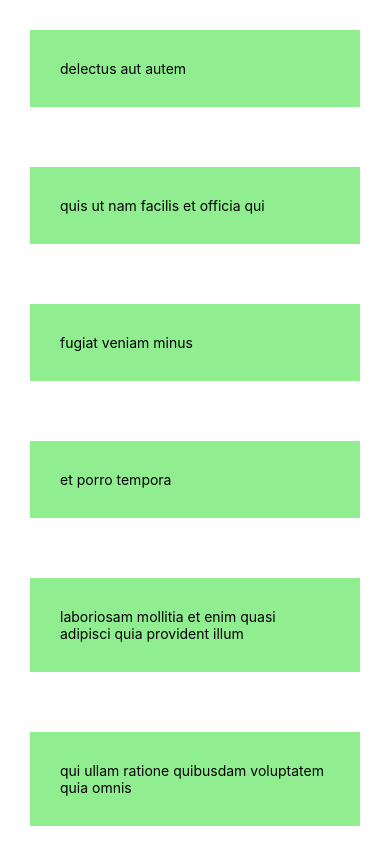
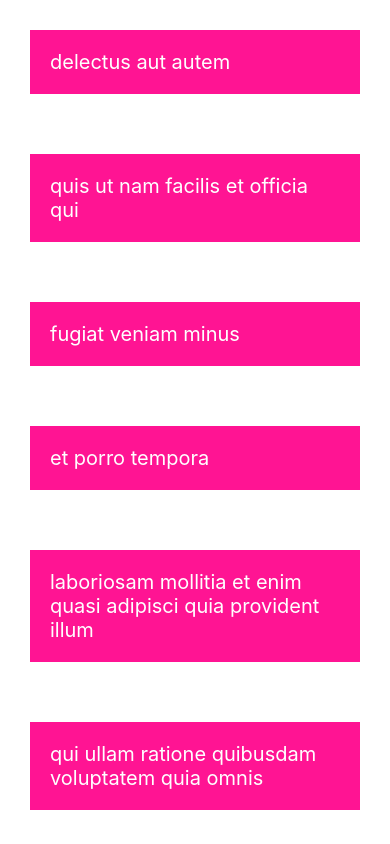
Before and after one commit to Moizasif/react-native-expo, a React Native app: screen / in a window 390 px wide. Built offline with nearby package versions, Linux system fonts and the light colour scheme.

Commit message:
Flat-List

```diff
--- a/App.js
+++ b/App.js
@@ -1,5 +1,5 @@
 import React,  {useState} from 'react';
-import { ScrollView, StyleSheet, Text, View } from 'react-native';
+import { FlatList, StyleSheet, Text, View } from 'react-native';
 
 export default function App() {
   const [todos, setTodos] = useState([{
@@ -64,14 +64,21 @@ export default function App() {
   }])
   return (
     <View style={styles.container}>
-      <ScrollView>
+      <FlatList
+      keyExtractor={(item) => item.id.toString()}
+      data={todos}
+      renderItem={({item}) => (
+           <Text style={styles.todo}>{item.title}</Text>
+      )}
+      />
+      {/* <ScrollView>
      {todos.map(todo => {
        return( <View key={todo.id} style={styles.todo}>
            <Text>{todo.title}</Text>
          </View>
        )
      })}
-     </ScrollView>
+     </ScrollView> */}
     </View>
   );
 }
@@ -85,9 +92,10 @@ const styles = StyleSheet.create({
   },
   todo:{
     margin: 30,
-    backgroundColor: "lightgreen",
-    fontSize: 30,
-    padding: 30
+    backgroundColor: "deeppink",
+    color:"white",
+    fontSize: 20,
+    padding: 20
 
   }
 });
```
